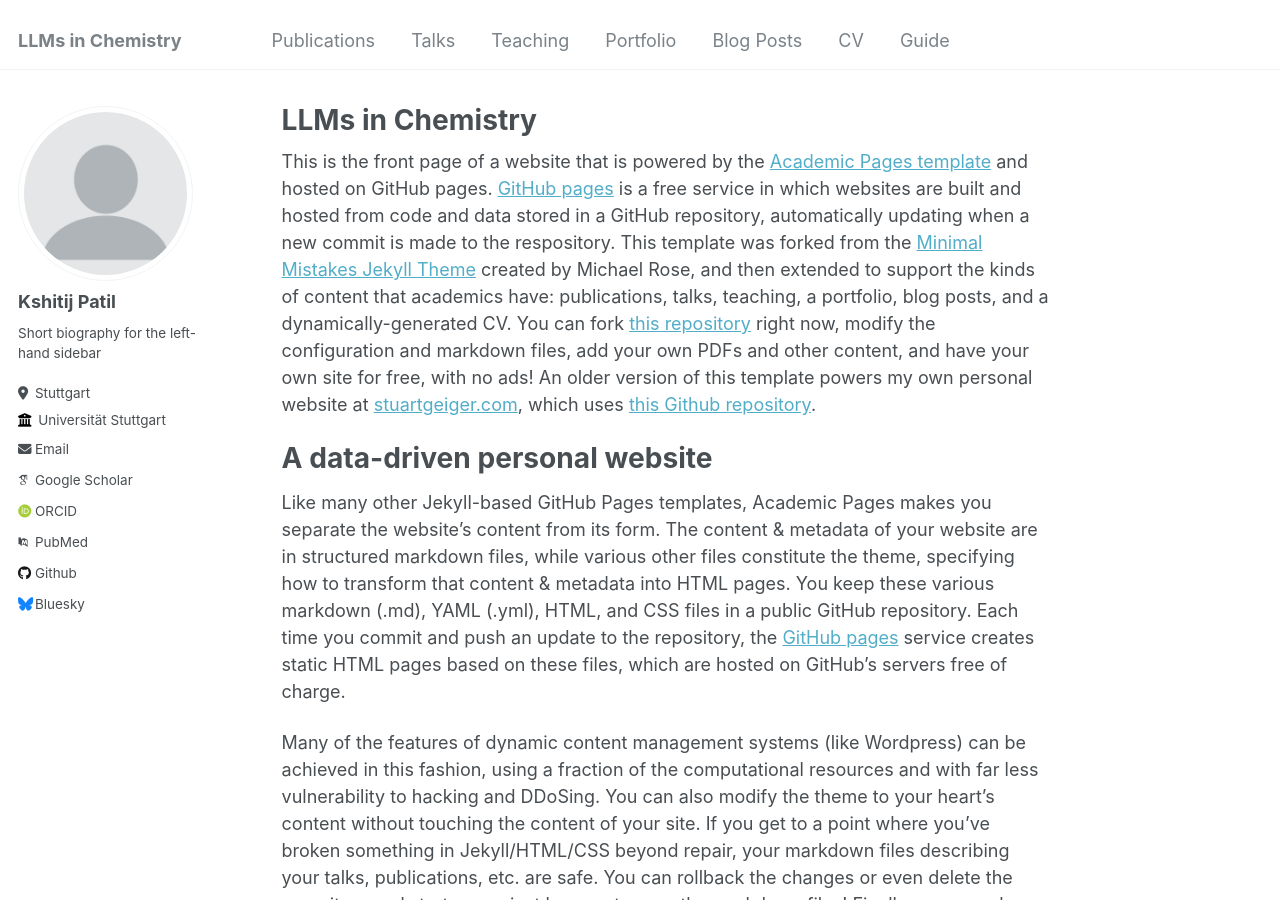
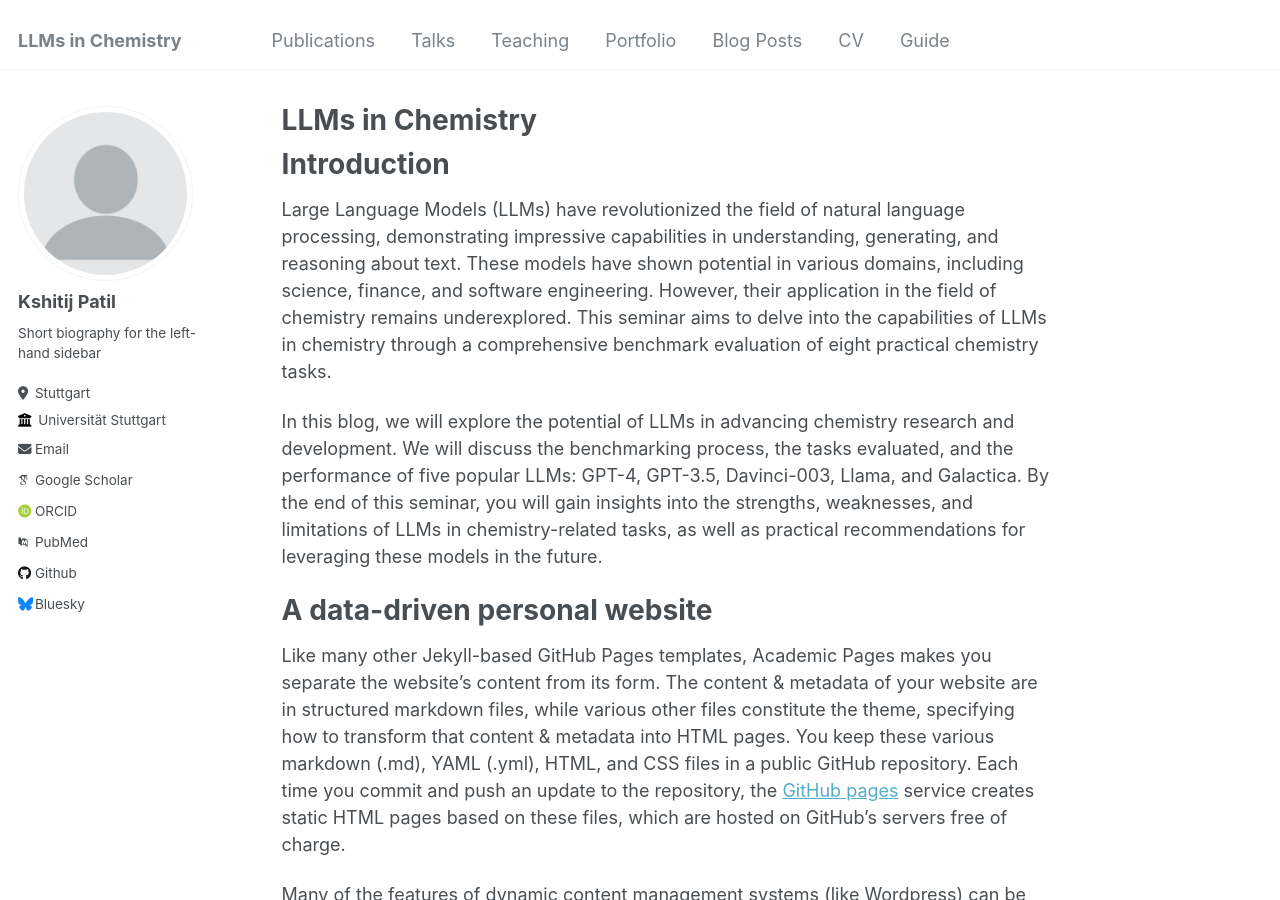
Before and after one commit to kshitijreal/kshitijreal.github.io, a Jekyll site: the page built from _pages/about.md, in a window 1280 px wide and 900 px high. Built offline with Jekyll 4.4.1, drawn with Linux system fonts in a browser that asks for light colours; some web fonts are replaced.

Commit message:
about.md updated

```diff
--- a/_pages/about.md
+++ b/_pages/about.md
@@ -7,7 +7,12 @@ redirect_from:
   - /about.html
 ---
 
-This is the front page of a website that is powered by the [Academic Pages template](https://github.com/academicpages/academicpages.github.io) and hosted on GitHub pages. [GitHub pages](https://pages.github.com) is a free service in which websites are built and hosted from code and data stored in a GitHub repository, automatically updating when a new commit is made to the respository. This template was forked from the [Minimal Mistakes Jekyll Theme](https://mmistakes.github.io/minimal-mistakes/) created by Michael Rose, and then extended to support the kinds of content that academics have: publications, talks, teaching, a portfolio, blog posts, and a dynamically-generated CV. You can fork [this repository](https://github.com/academicpages/academicpages.github.io) right now, modify the configuration and markdown files, add your own PDFs and other content, and have your own site for free, with no ads! An older version of this template powers my own personal website at [stuartgeiger.com](http://stuartgeiger.com), which uses [this Github repository](https://github.com/staeiou/staeiou.github.io).
+Introduction
+======
+
+Large Language Models (LLMs) have revolutionized the field of natural language processing, demonstrating impressive capabilities in understanding, generating, and reasoning about text. These models have shown potential in various domains, including science, finance, and software engineering. However, their application in the field of chemistry remains underexplored. This seminar aims to delve into the capabilities of LLMs in chemistry through a comprehensive benchmark evaluation of eight practical chemistry tasks.
+
+In this blog, we will explore the potential of LLMs in advancing chemistry research and development. We will discuss the benchmarking process, the tasks evaluated, and the performance of five popular LLMs: GPT-4, GPT-3.5, Davinci-003, Llama, and Galactica. By the end of this seminar, you will gain insights into the strengths, weaknesses, and limitations of LLMs in chemistry-related tasks, as well as practical recommendations for leveraging these models in the future.
 
 A data-driven personal website
 ======
```
